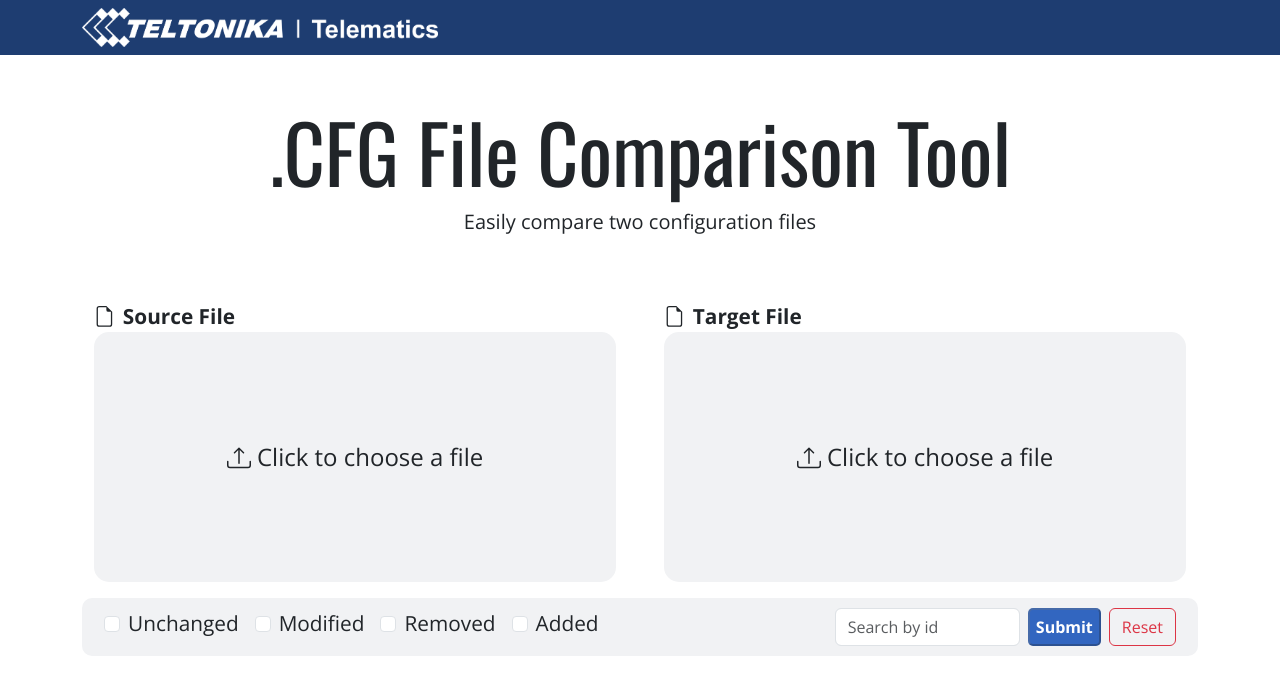
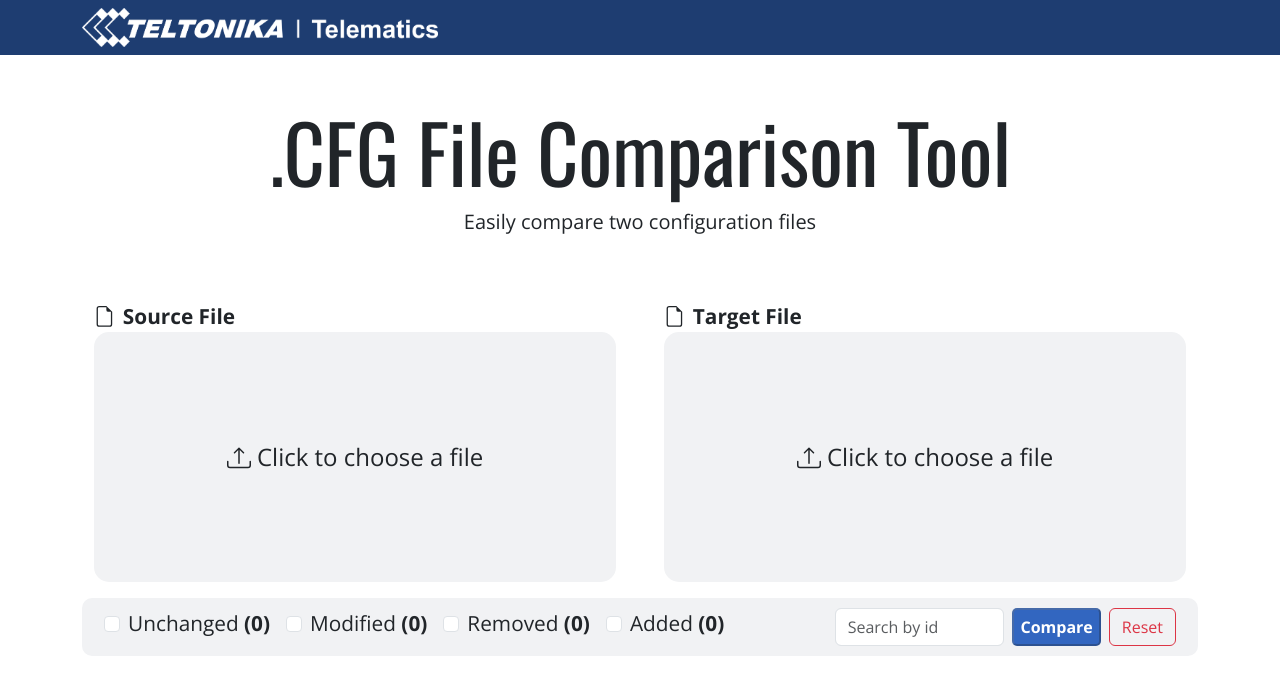
Before and after one commit to astijusar/Praktikos-uzduotys, a React (Vite) app in the folder Exercises/src/Part3/: page / in a window 1280 px wide. Shown: the top 694 px of the page. Built offline with nearby package versions, Linux system fonts and the light colour scheme.

Commit message:
Add result status count

```diff
--- a/Exercises/src/Part3/src/App.jsx
+++ b/Exercises/src/Part3/src/App.jsx
@@ -19,6 +19,12 @@ export default function App() {
     sourceFile: null,
     targetFile: null,
   });
+  const [statusCount, setStatusCount] = useState({
+    unchanged: 0,
+    modified: 0,
+    added: 0,
+    removed: 0,
+  });
 
   function handleFileSelect(fileInputName, file) {
     setSelectedFiles((prevSelectedFiles) => ({
@@ -30,7 +36,13 @@ export default function App() {
   function handleReset() {
     setSelectedFiles({
       sourceFile: null,
-      targetFile: null
+      targetFile: null,
+    });
+    setStatusCount({
+      unchanged: 0,
+      modified: 0,
+      added: 0,
+      removed: 0,
     });
     setComparisonResult(null);
     setIsActiveSubmitButton(false);
@@ -61,21 +73,51 @@ export default function App() {
         setTargetFileData(response.data.targetFile);
         setComparisonResult(response.data.comparisonResult);
 
+        const counts = {
+          unchanged: 0,
+          modified: 0,
+          added: 0,
+          removed: 0,
+        };
+
+        response.data.comparisonResult.forEach((item) => {
+          switch (item.status) {
+            case "unchanged":
+              counts.unchanged++;
+              break;
+            case "modified":
+              counts.modified++;
+              break;
+            case "added":
+              counts.added++;
+              break;
+            case "removed":
+              counts.removed++;
+              break;
+            default:
+              break;
+          }
+        });
+
+        setStatusCount(counts);
+        console.log(counts);
       })
       .catch((error) => {
         console.log(error);
         setIsError(true);
       });
 
-      setIsLoading(false);
-      setIsActiveSubmitButton(true);
+    setIsLoading(false);
+    setIsActiveSubmitButton(true);
   }
 
   useEffect(() => {
     if (selectedFiles.sourceFile && selectedFiles.targetFile) {
       setIsActiveSubmitButton(true);
+    } else {
+      setIsActiveSubmitButton(false);
     }
-  }, [selectedFiles])
+  }, [selectedFiles]);
 
   return (
     <div>
@@ -83,7 +125,9 @@ export default function App() {
       <div className="container" style={{ marginTop: "6vh" }}>
         <div className="row">
           <div className="col d-flex justify-content-center">
-            <h1 className="display-1 fw-normal text-center">.CFG File Comparison Tool</h1>
+            <h1 className="display-1 fw-normal text-center">
+              .CFG File Comparison Tool
+            </h1>
           </div>
         </div>
         <div className="row">
@@ -106,6 +150,7 @@ export default function App() {
             <FilterBar
               onSubmit={handleSubmit}
               isActiveSubmitButton={isActiveSubmitButton}
+              statusCount={statusCount}
               handleReset={handleReset}
             />
           </div>
--- a/Exercises/src/Part3/src/components/FilterBar.jsx
+++ b/Exercises/src/Part3/src/components/FilterBar.jsx
@@ -1,8 +1,13 @@
 import { useState } from "react";
 import "./css/FilterBar.css";
 
-export default function FilterBar({ onSubmit, isActiveSubmitButton, handleReset }) {
-  const [searchValue, setSearchValue] = useState('');
+export default function FilterBar({
+  onSubmit,
+  isActiveSubmitButton,
+  statusCount,
+  handleReset,
+}) {
+  const [searchValue, setSearchValue] = useState("");
   const [filters, setFilters] = useState({
     unchanged: false,
     modified: false,
@@ -23,7 +28,7 @@ export default function FilterBar({ onSubmit, isActiveSubmitButton, handleReset
     const filterString = Object.entries(filters)
       .filter(([filter, checked]) => checked)
       .map(([filter, checked]) => filter)
-      .join(',');
+      .join(",");
 
     onSubmit(filterString, searchValue);
   }
@@ -42,7 +47,10 @@ export default function FilterBar({ onSubmit, isActiveSubmitButton, handleReset
               onChange={handleFilterChange}
             />
             <label className="form-check-label" htmlFor="checkboxUnchanged">
-              Unchanged
+              Unchanged{" "}
+              <span className="fw-bolder">
+                ({statusCount.unchanged})
+              </span>
             </label>
           </div>
           <div className="form-check form-check-inline">
@@ -55,7 +63,10 @@ export default function FilterBar({ onSubmit, isActiveSubmitButton, handleReset
               onChange={handleFilterChange}
             />
             <label className="form-check-label" htmlFor="checkboxModified">
-              Modified
+              Modified{" "}
+              <span className="fw-bolder">
+                ({statusCount.modified})
+              </span>
             </label>
           </div>
           <div className="form-check form-check-inline">
@@ -68,7 +79,10 @@ export default function FilterBar({ onSubmit, isActiveSubmitButton, handleReset
               onChange={handleFilterChange}
             />
             <label className="form-check-label" htmlFor="checkboxRemoved">
-              Removed
+              Removed{" "}
+              <span className="fw-bolder">
+                ({statusCount.removed})
+              </span>
             </label>
           </div>
           <div className="form-check form-check-inline">
@@ -81,7 +95,10 @@ export default function FilterBar({ onSubmit, isActiveSubmitButton, handleReset
               onChange={handleFilterChange}
             />
             <label className="form-check-label" htmlFor="checkboxAdded">
-              Added
+              Added{" "}
+              <span className="fw-bolder">
+                ({statusCount.added})
+              </span>
             </label>
           </div>
         </div>
@@ -99,7 +116,7 @@ export default function FilterBar({ onSubmit, isActiveSubmitButton, handleReset
             onClick={handleSubmit}
             disabled={!isActiveSubmitButton}
           >
-            Submit
+            Compare
           </button>
           <button
             type="button"
```
